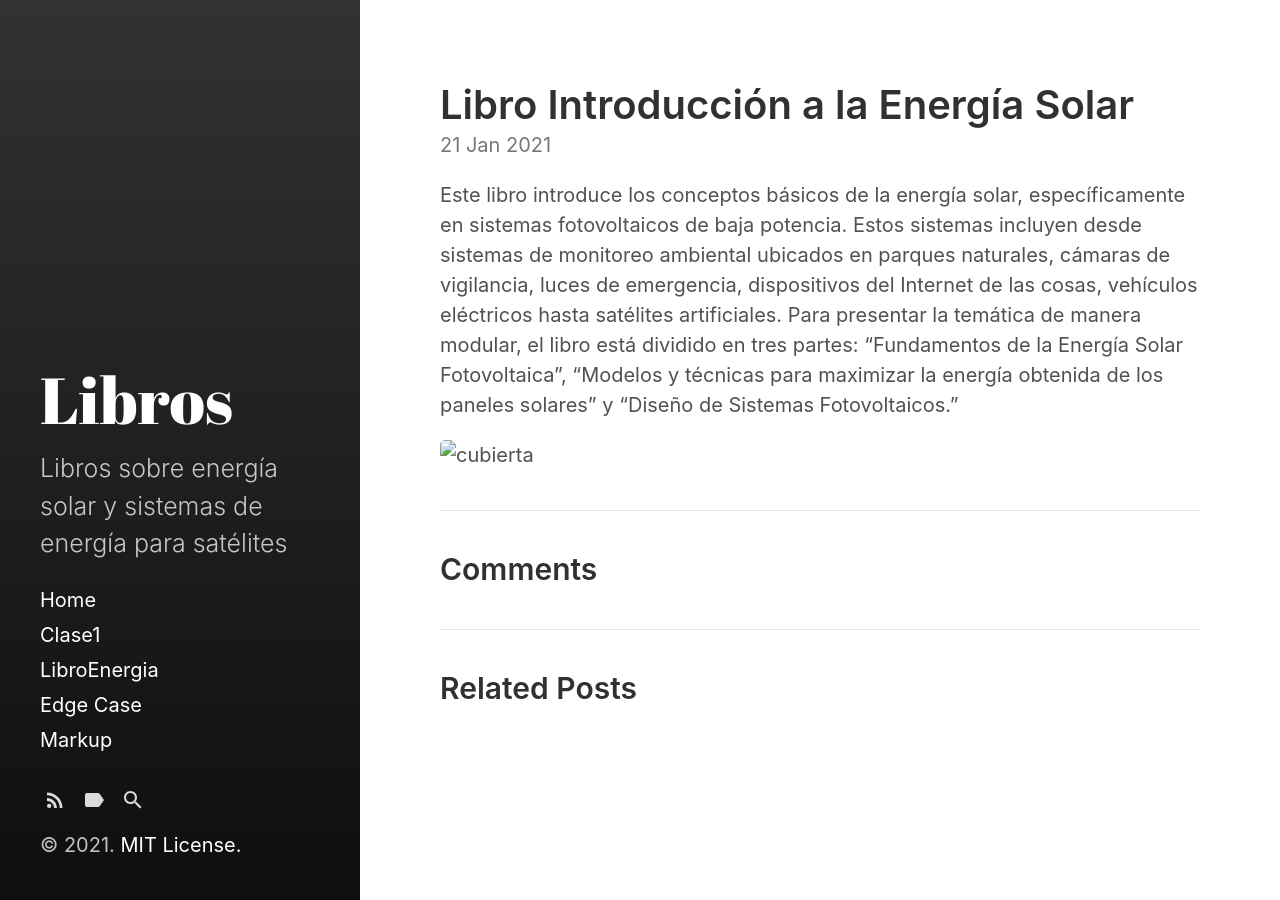
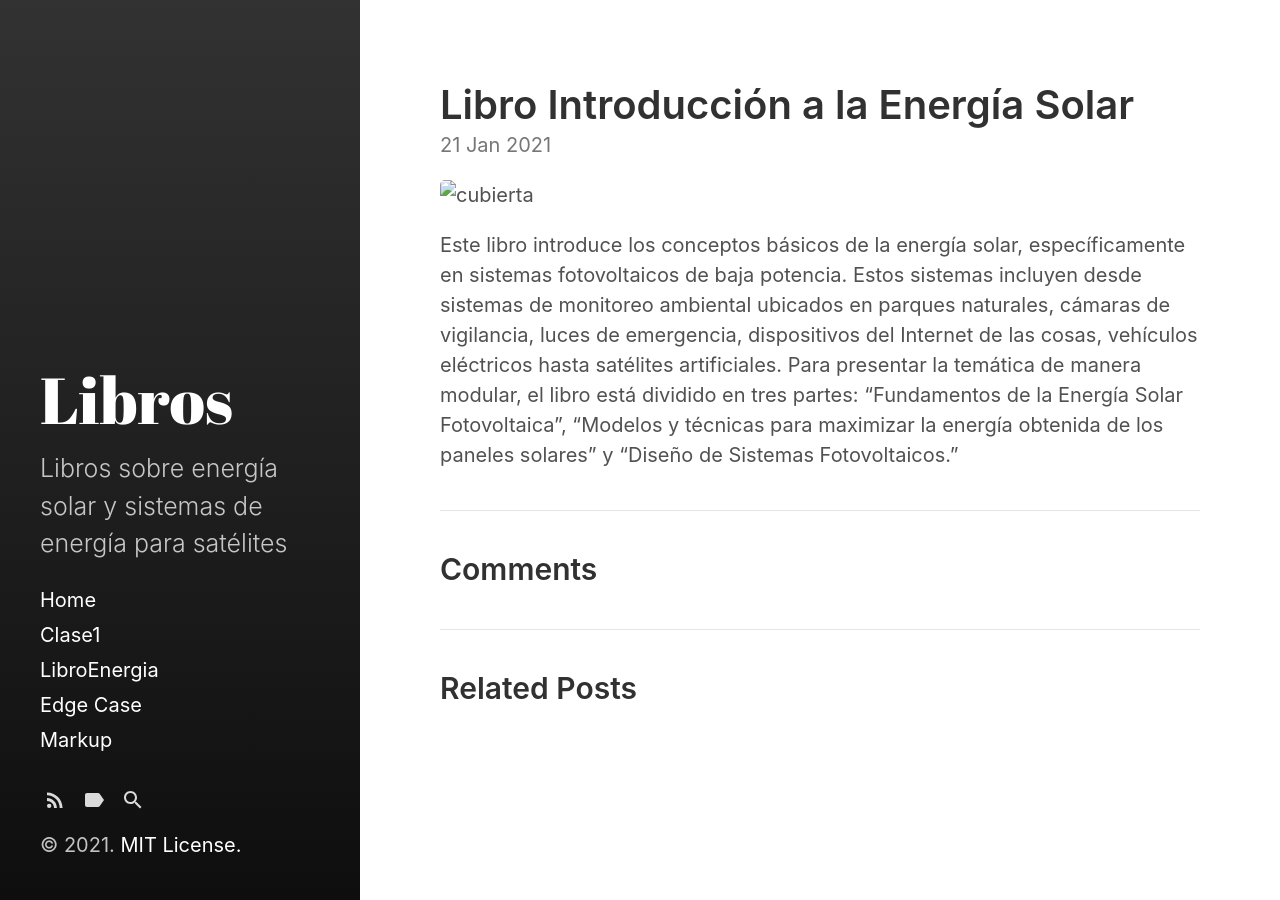
Before and after one commit to jesusdgonzalez/jesusdgonzalez, a Jekyll site: the page built from _posts/2021-01-21-libro-energía-solar.md, in a window 1280 px wide. Built offline with Jekyll 4.4.1, drawn with Linux system fonts in a browser that asks for light colours.

```diff
--- a/_posts/2021-01-21-libro-energía-solar.md
+++ b/_posts/2021-01-21-libro-energía-solar.md
@@ -6,6 +6,4 @@ excerpt_separator:  <!--more-->
 
 
 
-Este libro introduce los conceptos básicos de la energía solar, específicamente en sistemas fotovoltaicos de baja potencia. Estos sistemas incluyen desde sistemas de monitoreo ambiental ubicados en parques naturales, cámaras de vigilancia, luces de emergencia, dispositivos del Internet de las cosas, vehículos eléctricos hasta satélites artificiales. Para presentar la temática de manera modular, el libro está dividido en tres partes: "Fundamentos de la Energía Solar Fotovoltaica", "Modelos y técnicas para maximizar la energía obtenida de los paneles solares" y "Diseño de Sistemas Fotovoltaicos."
-
-![cubierta](CaratulaLibroEsmall.jpg "title")
+![cubierta](CaratulaLibroEsmall.jpg "title") Este libro introduce los conceptos básicos de la energía solar, específicamente en sistemas fotovoltaicos de baja potencia. Estos sistemas incluyen desde sistemas de monitoreo ambiental ubicados en parques naturales, cámaras de vigilancia, luces de emergencia, dispositivos del Internet de las cosas, vehículos eléctricos hasta satélites artificiales. Para presentar la temática de manera modular, el libro está dividido en tres partes: "Fundamentos de la Energía Solar Fotovoltaica", "Modelos y técnicas para maximizar la energía obtenida de los paneles solares" y "Diseño de Sistemas Fotovoltaicos."
```
